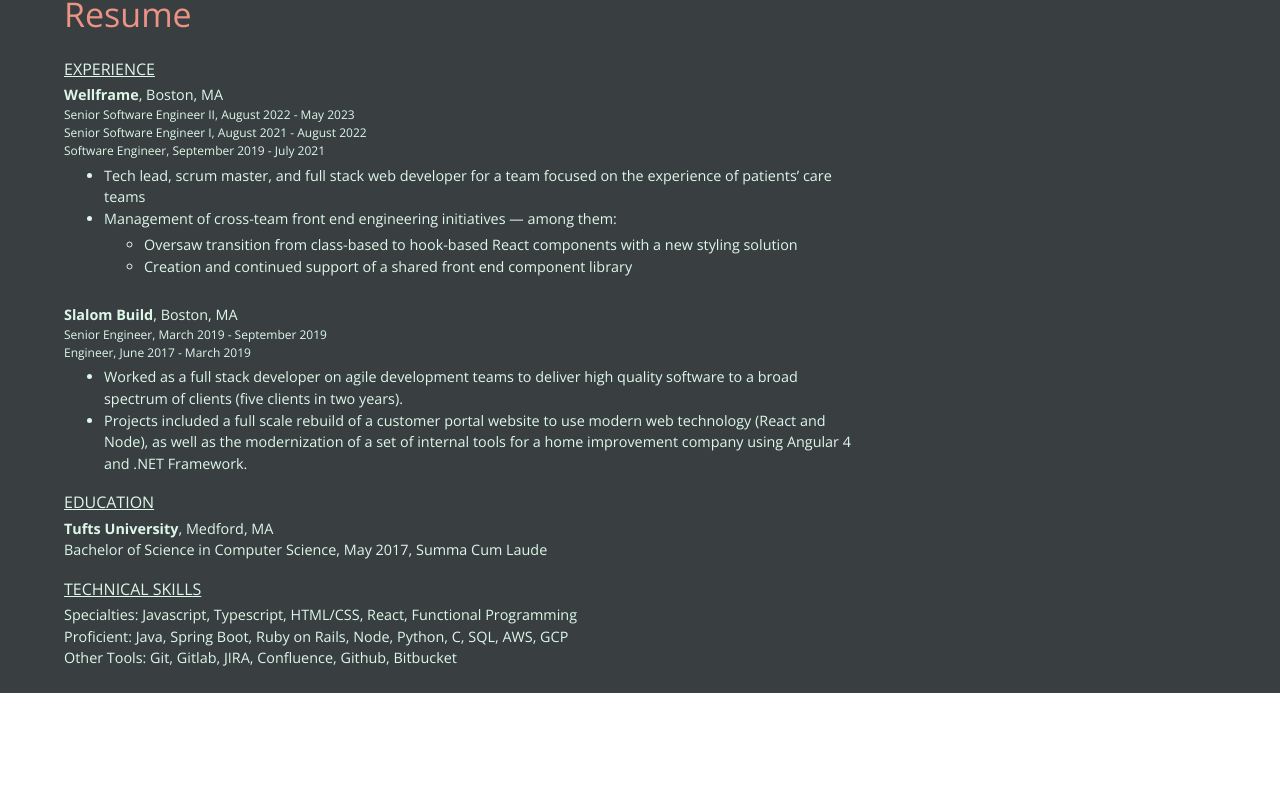
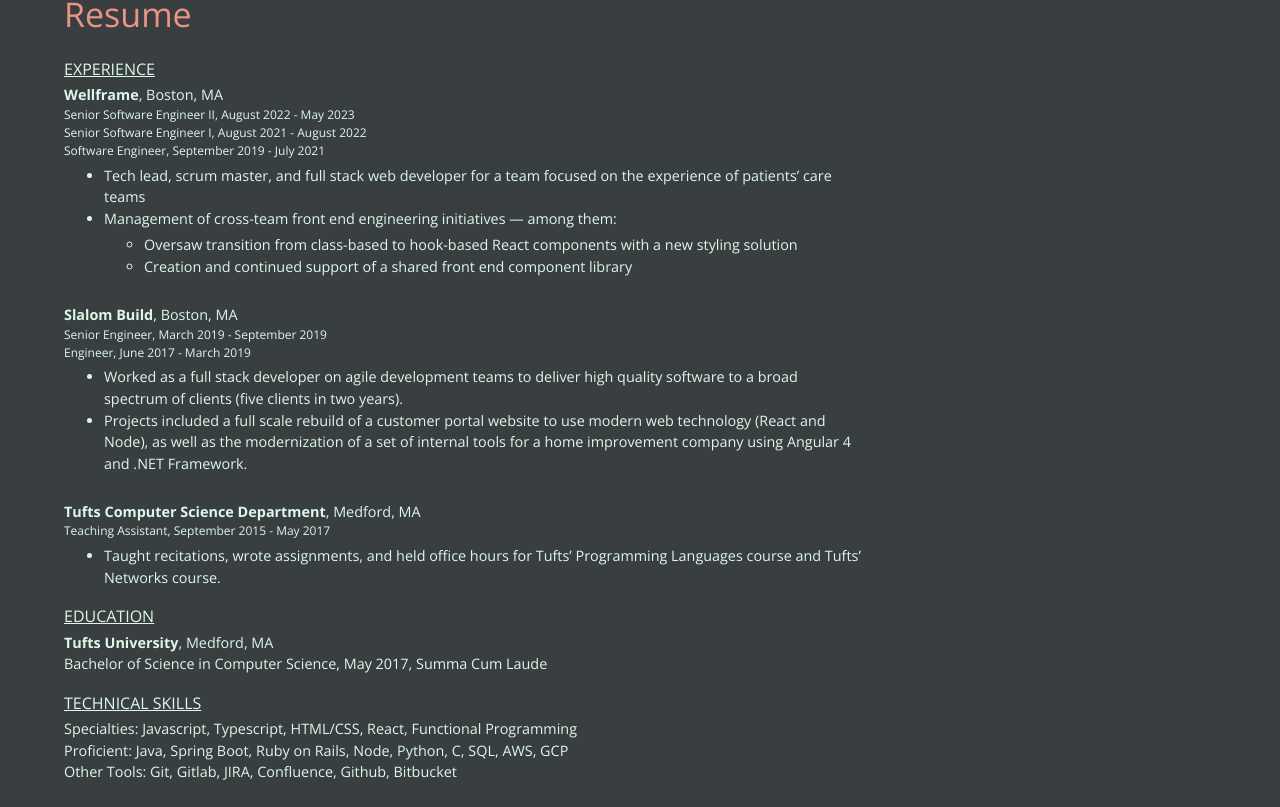
Before and after one commit to eli-boninger/boninger, a React (Vite) app: page /bio in a window 1280 px wide. Shown: the part 893-1700 px from the top of the page. Before the commit the page ends 1586 px from the top, so only its background shows below. Built offline with nearby package versions, Linux system fonts and the light colour scheme.

Commit message:
Additions to resume, music page

```diff
--- a/src/pages/Music.tsx
+++ b/src/pages/Music.tsx
@@ -1,4 +1,4 @@
-import { Divider, Typography } from "@mui/material";
+import { Divider, Link, Typography } from "@mui/material";
 import React from "react";
 import { BasePage } from "./BasePage";
 import { css } from "@emotion/react";
@@ -6,6 +6,7 @@
 const iframeStyles = css({
   border: 0,
   width: "100%",
+  maxWidth: "700px",
   height: "120px",
   marginTop: ".5rem",
   marginBottom: "2rem",
@@ -42,5 +43,20 @@
         Shapeshifter by The Womb Bats
       </a>
     </iframe>
+    <Divider color="#B48291" />
+    <Typography color="primary.light" style={{ marginTop: "2rem" }}>
+      This is a string quartet I composed in college. You can find other
+      recordings at the same SoundCloud page.
+    </Typography>
+    <Typography color="#B48291">
+      Performed by the{" "}
+      <Link href="https://www.semiosisquartet.com/">Semiosis Quartet</Link>
+    </Typography>
+    <iframe
+      css={iframeStyles}
+      height="166"
+      allow="autoplay"
+      src="https://w.soundcloud.com/player/?url=https%3A//api.soundcloud.com/tracks/311824266&color=%23ff5500&auto_play=false&hide_related=false&show_comments=true&show_user=true&show_reposts=false&show_teaser=true"
+    />
   </BasePage>
 );
--- a/src/pages/bio/Resume.tsx
+++ b/src/pages/bio/Resume.tsx
@@ -74,6 +74,18 @@
               improvement company using Angular 4 and .NET Framework.
             </li>
           </ul>
+          <br />
+          <strong>Tufts Computer Science Department</strong>, Medford, MA
+          <br />
+          <JobTitles
+            titles={["Teaching Assistant, September 2015 - May 2017"]}
+          />
+          <ul css={unorderedList}>
+            <li>
+              Taught recitations, wrote assignments, and held office hours for
+              Tufts’ Programming Languages course and Tufts’ Networks course.
+            </li>
+          </ul>
         </>
       </ResumeSection>
       <ResumeSection title="Education">
```
